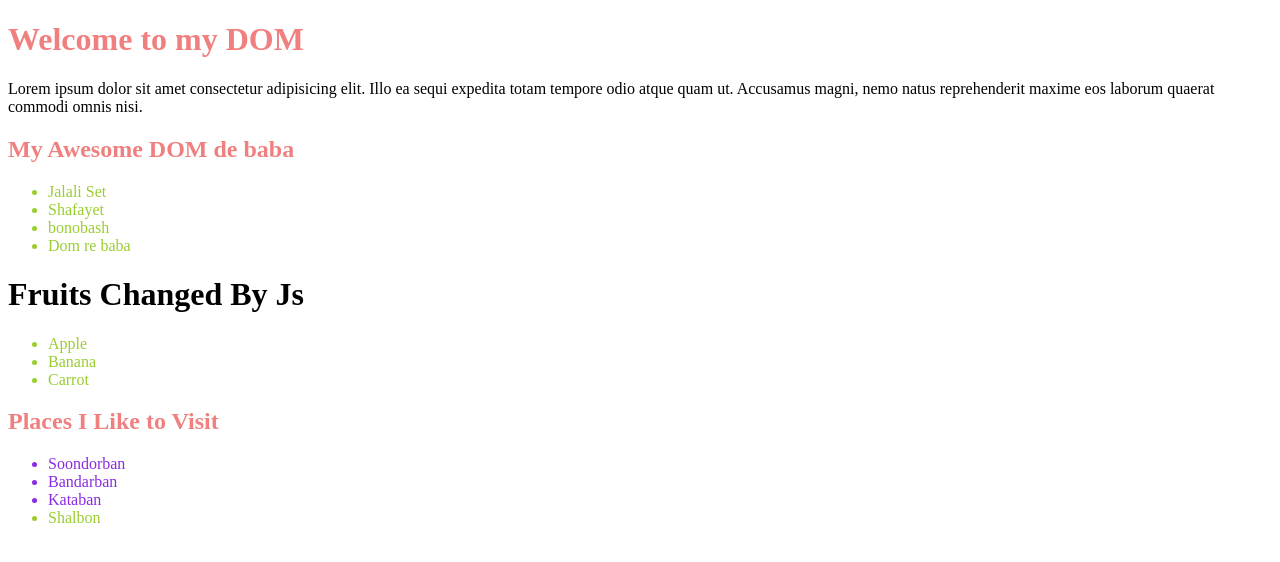
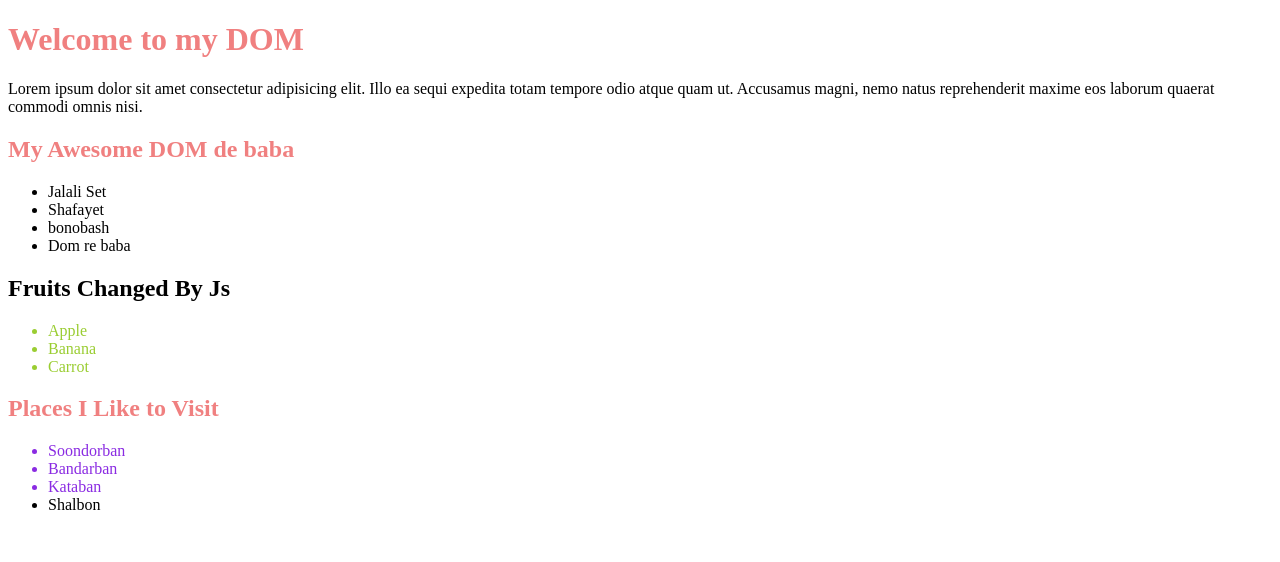
Before and after one commit to aysha3f/tour-of-DOM, a plain HTML site: page index.html in a window 1280 px wide. Drawn offline with Linux system fonts and the light colour scheme.

Commit message:
getElementByQuerySelector, querySelectorAll

```diff
--- a/index.html
+++ b/index.html
@@ -6,7 +6,7 @@
     <title>Tour Of DOM</title>
     <link rel="stylesheet" href="styles/styles.css">
 <style>
-    li{
+ .fruits-container li{
         color:yellowgreen
     }
 #fruits-title{
@@ -16,6 +16,7 @@
 .important-places{
     color:blueviolet
 }
+
 </style>
 </head>
 <body>
@@ -33,12 +34,14 @@
             <li> Dom re baba</li>
         </ul>
        </section>
-<h1 id="fruits-title">Fruits I Like</h1>
+<section class="fruits-container">
+    <h1 id="fruits-title">Fruits I Like</h1>
         <ul>
             <li>Apple</li>
             <li>Banana</li>
             <li>Carrot</li>
         </ul>
+</section>
         <section>
             <h1 id="places-title">Places I Like to Visit</h1>
             <ul>
@@ -57,18 +60,29 @@ for(const li of liCollection){
   //  console.log(li.innerText);
 }
 
+// option-1: getElementByTagName
 const allHeadings = document.getElementsByTagName('h1');
 for(const h1 of allHeadings){
   //  console.log(h1.innerText);
 }
 
+// option-2: getElementById
 const fruitsTitle = document.getElementById('fruits-title');
 fruitsTitle.innerText = "Fruits Changed By Js"
 
+// option-3: getElementsByClassName
 const places = document.getElementsByClassName('important-places')
 for( const place of places){
     console.log(place.innerText)
 }
+
+// option-4: querySelector
+// option-5: querySelectorAll
+const someLi = document.querySelectorAll('.fruits-container li');
+// console.log(someLi);
+for(const li of someLi){
+    console.log(li.innerText);
+}
     </script>
 </body>
 </html>
```
